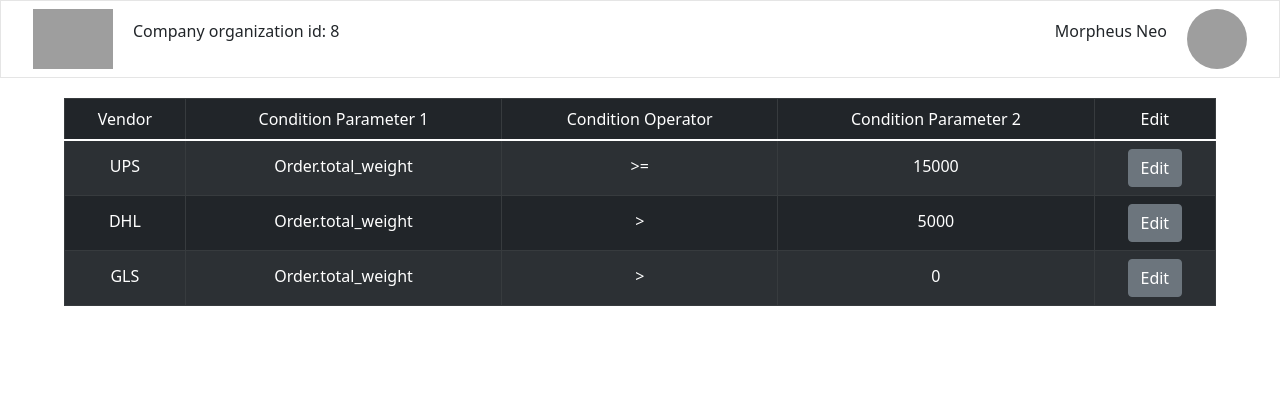
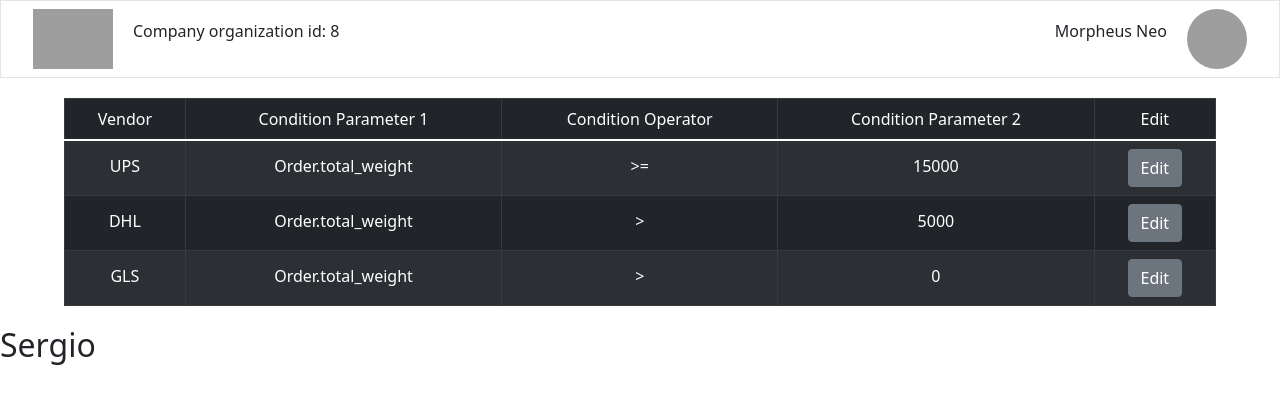
Before and after one commit to sergiocortessat/pharmait-test, a React (Create React App) app: page / in a window 1280 px wide. Shown: the top 404 px of the page. Built offline with nearby package versions, Linux system fonts and the light colour scheme; no server answers; grey boxes are pictures that could not be loaded.

Commit message:
Add changes to apt.tsx

```diff
--- a/src/App.tsx
+++ b/src/App.tsx
@@ -13,6 +13,7 @@
           <Route path="/dashboard/:vendor" component={VendorDetails} />
           <Route exact path="/" component={Home} />
         </Switch>
+        <h2>{process.env.REACT_APP_NAME}</h2>
       </div>
     </BrowserRouter>
   );
```
